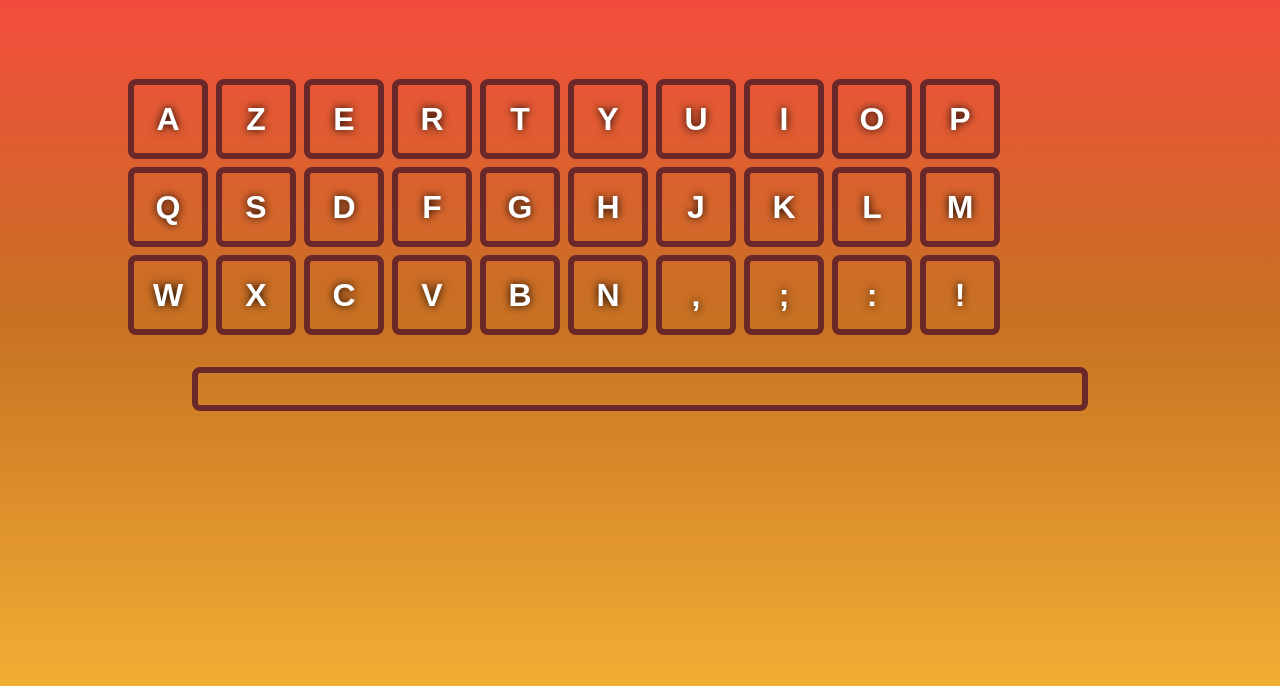
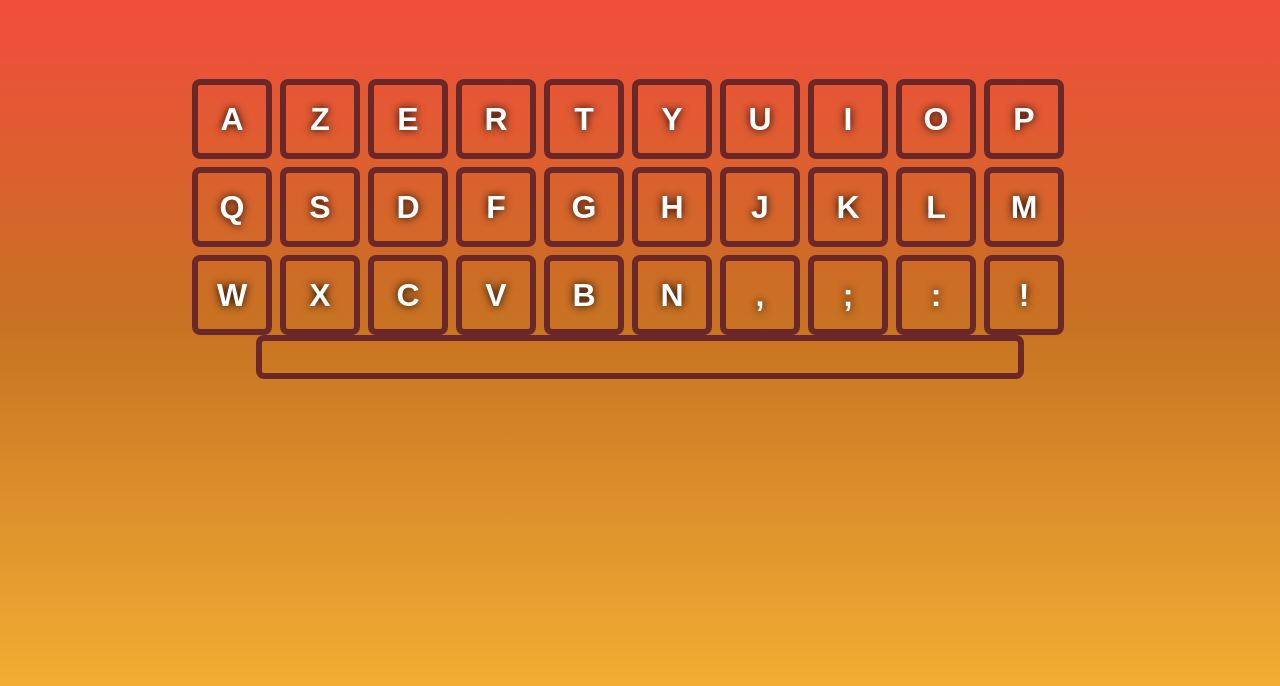
Before and after one commit to dzendzen/keyboard-drumkit, a plain HTML site: page index.html in a window 1280 px wide. Shown: the part 78-764 px from the top of the page. Drawn offline with Linux system fonts and the light colour scheme.

Commit message:
Update styles.css

```diff
--- a/styles.css
+++ b/styles.css
@@ -25,7 +25,7 @@ body {
   padding: 2rem 0 5rem 0;
 }
 .keys {
-  width: 80%;
+  width: 70%;
   margin: auto;
   display: grid;
   grid-template-columns: repeat(10, 5rem);
@@ -48,14 +48,14 @@ body {
   text-shadow: 0 0 0.5rem black;
 }
 #key-space {
-  width: 70%;
-  margin: 2rem auto;
+  width: 60%;
+  display:flex;
+  margin:auto;
   border: 0.4rem solid rgb(107, 40, 40);
   border-radius: 0.5rem;
   padding: 1rem;
   transition: all 0.07s ease;
-  text-align: center;
-  justify-items: center;
+
   color: white;
   background: transparent;
   text-shadow: 0 0 0.5rem black;
```
